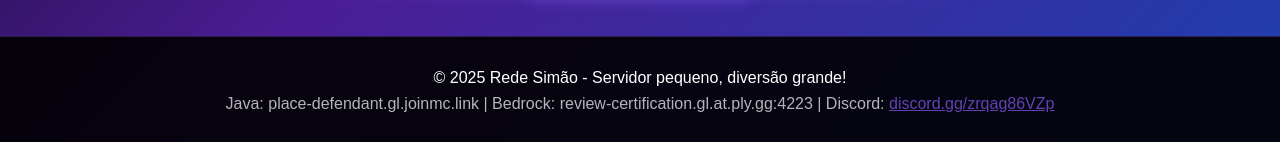
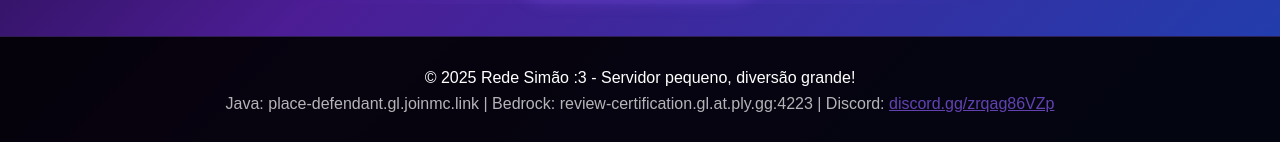
Before and after one commit to arthursimao/arthursimao.github.io, a plain HTML site: page index.html in a window 1280 px wide. Shown: the part 796-938 px from the top of the page. Drawn offline with Linux system fonts and the light colour scheme.

Commit message:
Update index.html
:3

```diff
--- a/index.html
+++ b/index.html
@@ -335,7 +335,7 @@
     <!-- Footer -->
     <footer class="footer">
         <div class="footer-content">
-            <p>&copy; 2025 Rede Simão - Servidor pequeno, diversão grande!</p>
+            <p>&copy; 2025 Rede Simão :3 - Servidor pequeno, diversão grande!</p>
             <p style="margin-top: 0.5rem; opacity: 0.7;">
                 Java: place-defendant.gl.joinmc.link |
                 Bedrock: review-certification.gl.at.ply.gg:4223 |
```
